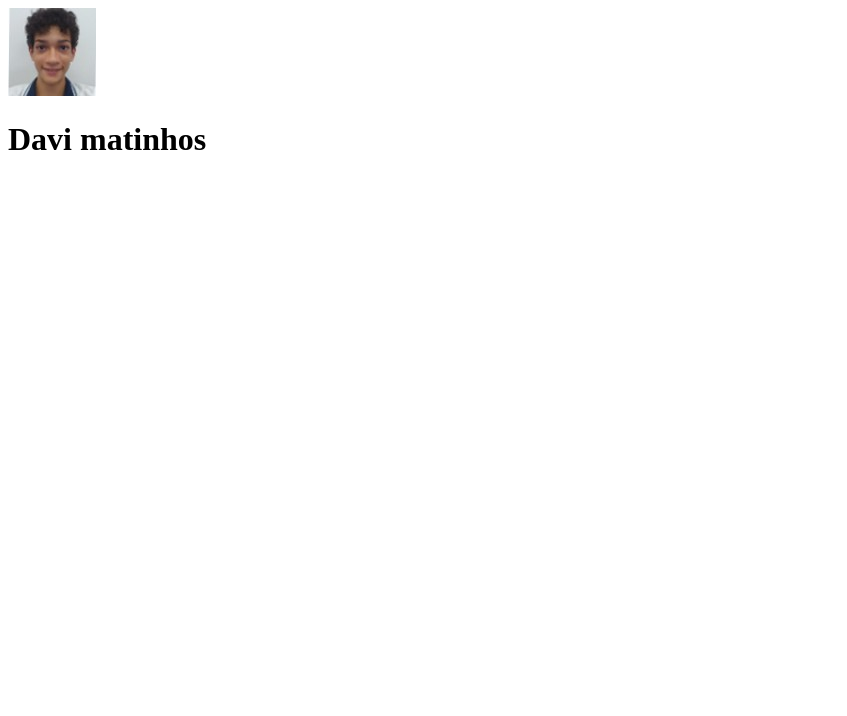
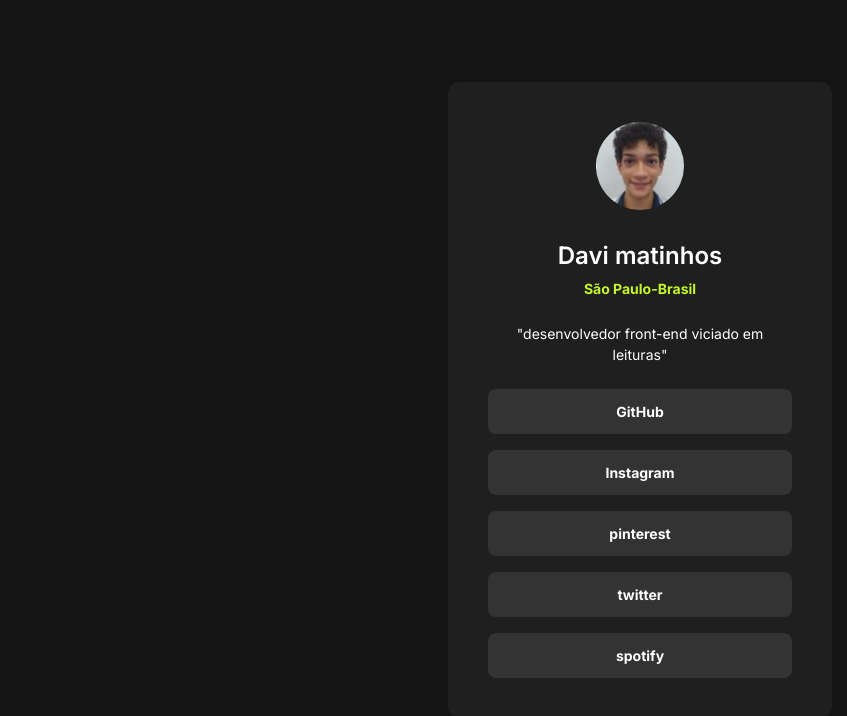
Before and after one commit to DaviMartins12C/Meus-links, a plain HTML site: page index.html in a window 1280 px wide. Shown: the whole page, without its empty margins (0-847 px from the left). Drawn offline with Linux system fonts and the light colour scheme.

Commit message:
adicionando atributos e fim do projeto

```diff
--- a/index.html
+++ b/index.html
@@ -3,11 +3,25 @@
 <head>
     <meta charset="UTF-8">
     <meta name="viewport" content="width=device-width, initial-scale=1.0">
+    <link rel="stylesheet" href="style.css">
+    <link rel="preconnect" href="https://fonts.googleapis.com">
+    <link rel="preconnect" href="https://fonts.gstatic.com" crossorigin>
+    <link href="https://fonts.googleapis.com/css2?family=Inter:wght@100..900&display=swap" rel="stylesheet">
     <title>Document</title>
 </head>
 <body>
     <div>
         <img src="daviamordoku.jpg" alt="Davi lindao">
         <h1>Davi matinhos</h1>
+        <strong>São Paulo-Brasil</strong>
+
+        <p>"desenvolvedor front-end viciado em leituras"</p>
+
+        <a href="https://github.com/DaviMartins12C" target="_blank"> GitHub</a>
+        <a href="https://www.instagram.com/davi_matinhos?igsh=MWw0Z2k5YXlkNWxldQ==" target="_blank">Instagram</a>
+        <a href="https://pin.it/6SP2zJzgN" target="_blank">pinterest</a>
+        <a href="https://x.com/daviimatin76115?t=11iX2LuR_uppBCIQ3_tCog&s=08" target="_blank">twitter</a>
+        <a href="https://open.spotify.com/user/ynruzh8yot7y6o780n5pgk43e?si=J9bG_y5LTRGLUMIj-zFxBg" target="_blank">spotify</a>
+
     </div>
 </html>
```
